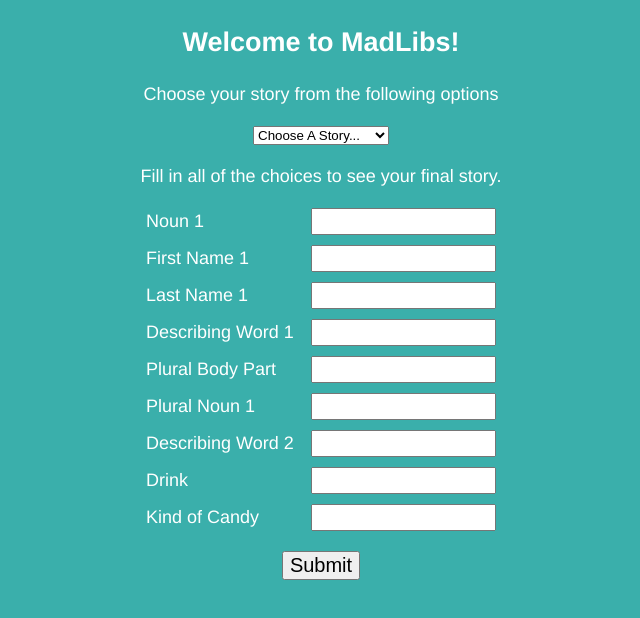
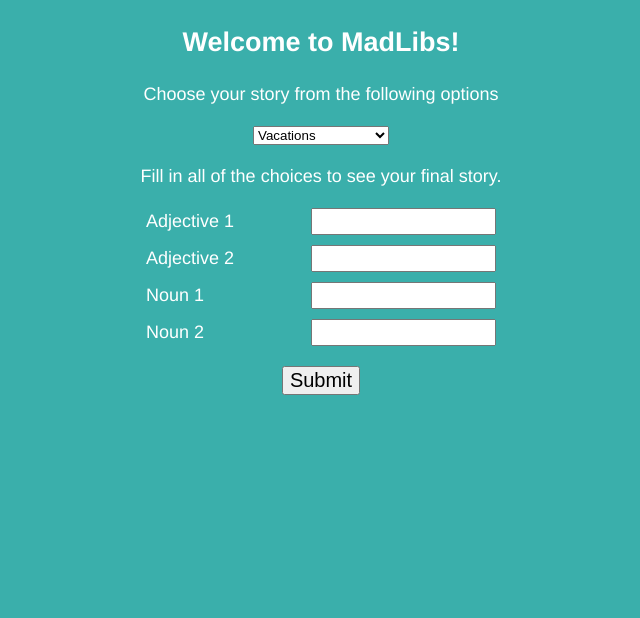
Before and after one commit to zhengcao/madlib, a React (Create React App) app: page / in a window 1280 px wide. Shown: the top 618 px of the page, without its empty margins (319-959 px from the left). Built offline with nearby package versions, Linux system fonts and the light colour scheme.

Commit message:
Change default MadLib to first story, and show in dropdown

```diff
--- a/src/App.js
+++ b/src/App.js
@@ -10,7 +10,7 @@ class App extends Component {
     super();
 
     this.state = {
-      selectedMadLib: MadLibs[Math.floor(Math.random() * 4)],
+      selectedMadLib: MadLibs[0],
       isStoryVisible: false,
     };
 
@@ -47,7 +47,7 @@ class App extends Component {
 
   clearStoryWords = () => {
     this.setState({
-      selectedMadLib: {}
+      selectedMadLib: {},
     });
   }
 
--- a/src/components/DropDownMenu.js
+++ b/src/components/DropDownMenu.js
@@ -23,7 +23,6 @@ class DropDownMenu extends Component {
         className="dropdown"
         onChange={(event) => {this.onSelect(event.target.value)}}
         >
-        <option selected="true" disabled="true">Choose A Story...</option>
         {options}
       </select>
     );
```
